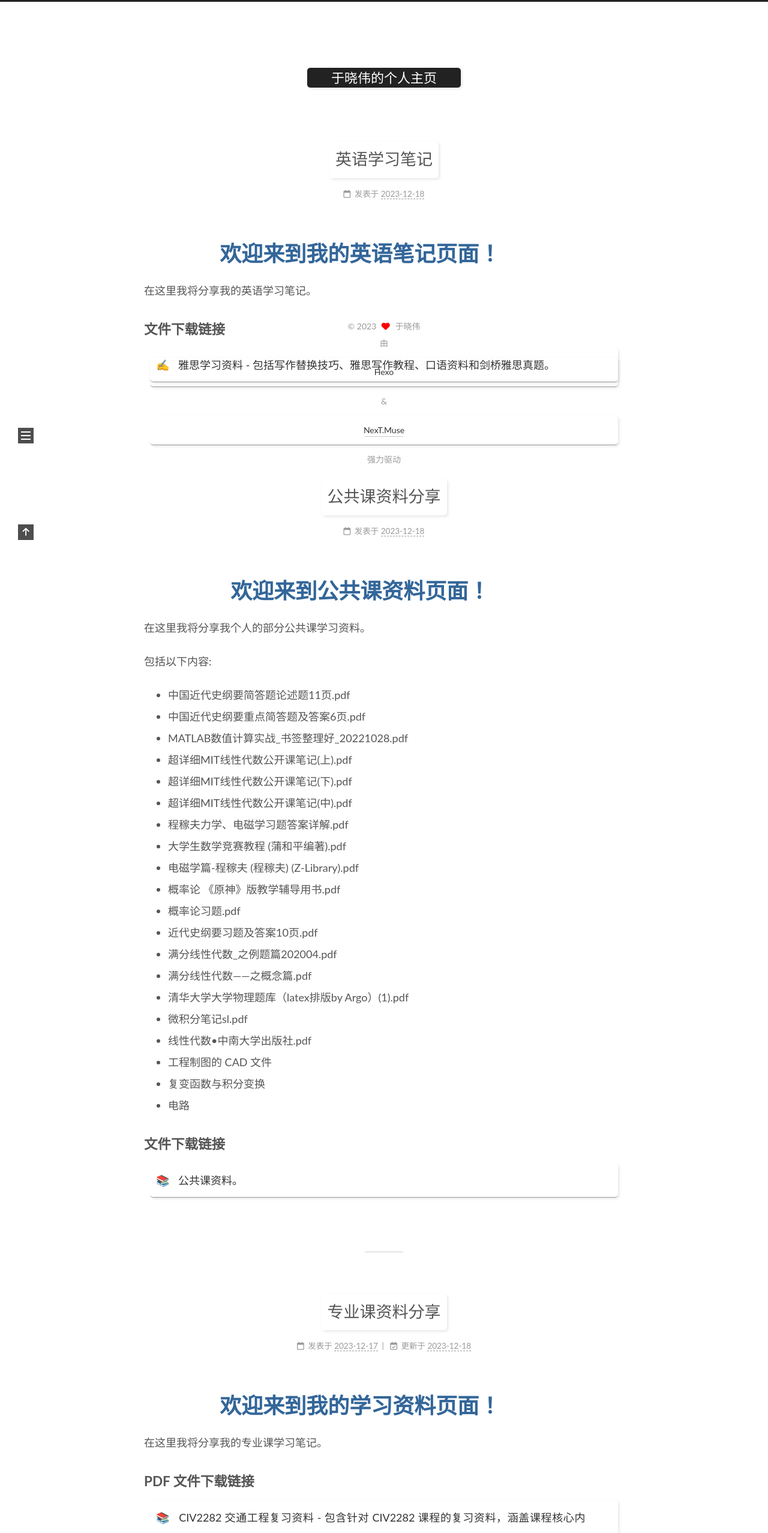
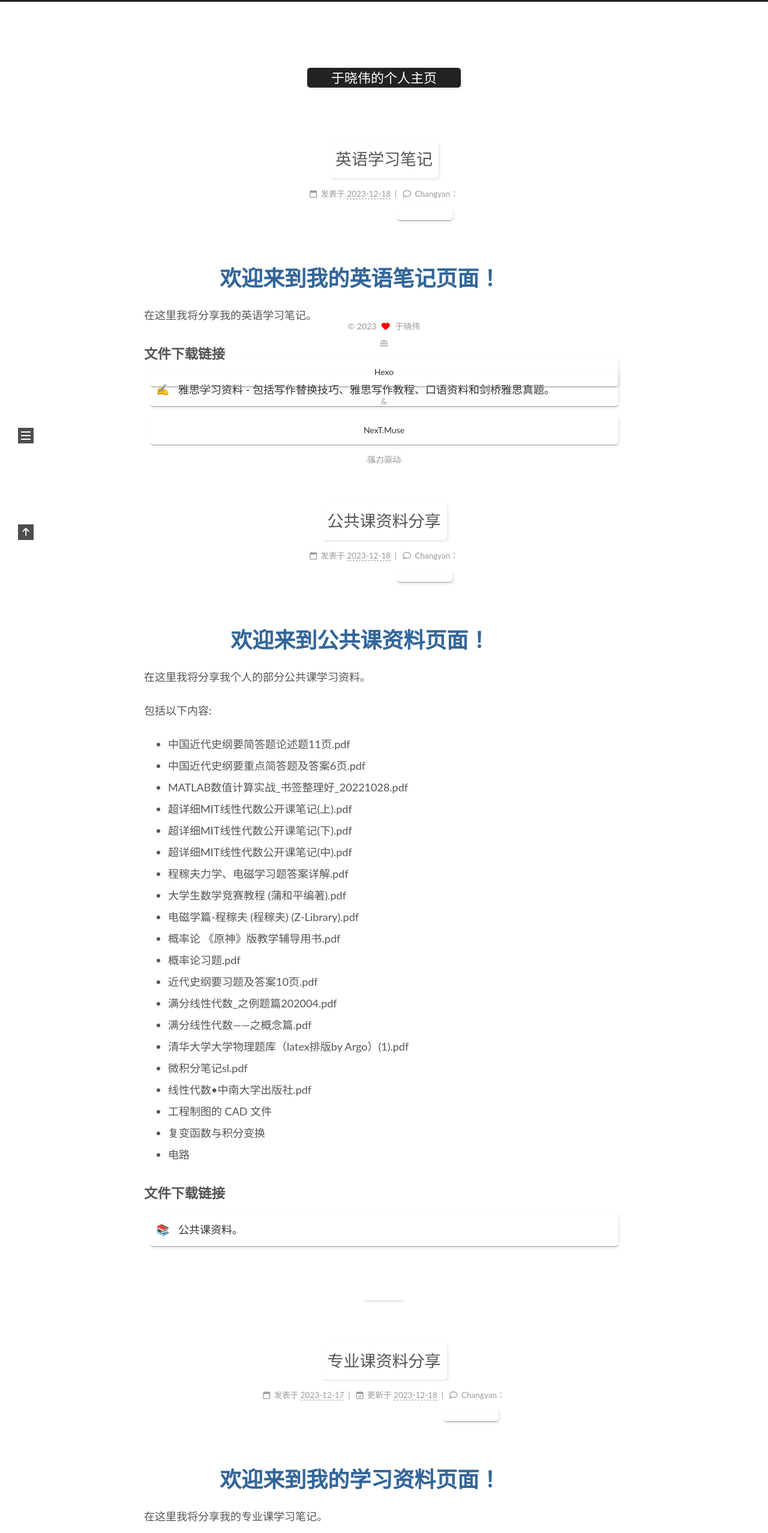
Before and after one commit to CSUCE2202/CSUCE2202.github.io, a plain HTML site: page index.html in a window 1280 px wide. Shown: the top 2555 px of the page at 60% size. Drawn offline with nearby package versions, Linux system fonts and the light colour scheme; a script that the page names is missing.

Commit message:
Site updated: 2023-12-19 12:54:14

```diff
--- a/index.html
+++ b/index.html
@@ -17,7 +17,7 @@
 <link rel="stylesheet" href="https://cdnjs.cloudflare.com/ajax/libs/font-awesome/6.5.0/css/all.min.css" integrity="sha256-yIDrPSXHZdOZhAqiBP7CKzIwMQmRCJ8UeB8Jo17YC4o=" crossorigin="anonymous">
   <link rel="stylesheet" href="https://cdnjs.cloudflare.com/ajax/libs/animate.css/3.1.1/animate.min.css" integrity="sha256-PR7ttpcvz8qrF57fur/yAx1qXMFJeJFiA6pSzWi0OIE=" crossorigin="anonymous">
 
-<script class="next-config" data-name="main" type="application/json">{"hostname":"example.com","root":"/","images":"/images","scheme":"Muse","darkmode":false,"version":"8.19.1","exturl":false,"sidebar":{"position":"left","display":"post","padding":18,"offset":12},"copycode":{"enable":false,"style":null},"fold":{"enable":false,"height":500},"bookmark":{"enable":false,"color":"#222","save":"auto"},"mediumzoom":false,"lazyload":false,"pangu":false,"comments":{"style":"tabs","active":"changyan","storage":true,"lazyload":false,"nav":null},"stickytabs":false,"motion":{"enable":true,"async":false,"transition":{"menu_item":"fadeInDown","post_block":"fadeIn","post_header":"fadeInDown","post_body":"fadeInDown","coll_header":"fadeInLeft","sidebar":"fadeInUp"}},"i18n":{"placeholder":"搜索...","empty":"没有找到任何搜索结果：${query}","hits_time":"找到 ${hits} 个搜索结果（用时 ${time} 毫秒）","hits":"找到 ${hits} 个搜索结果"}}</script><script src="/js/config.js"></script>
+<script class="next-config" data-name="main" type="application/json">{"hostname":"example.com","root":"/","images":"/images","scheme":"Muse","darkmode":false,"version":"8.19.1","exturl":false,"sidebar":{"position":"left","display":"post","padding":18,"offset":12},"copycode":{"enable":false,"style":null},"fold":{"enable":false,"height":500},"bookmark":{"enable":false,"color":"#222","save":"auto"},"mediumzoom":false,"lazyload":false,"pangu":false,"comments":{"style":"tabs","active":"changyan","storage":true,"lazyload":false,"nav":null,"activeClass":"changyan"},"stickytabs":false,"motion":{"enable":true,"async":false,"transition":{"menu_item":"fadeInDown","post_block":"fadeIn","post_header":"fadeInDown","post_body":"fadeInDown","coll_header":"fadeInLeft","sidebar":"fadeInUp"}},"i18n":{"placeholder":"搜索...","empty":"没有找到任何搜索结果：${query}","hits_time":"找到 ${hits} 个搜索结果（用时 ${time} 毫秒）","hits":"找到 ${hits} 个搜索结果"}}</script><script src="/js/config.js"></script>
 
     <meta property="og:type" content="website">
 <meta property="og:title" content="于晓伟的个人主页">
@@ -181,6 +181,20 @@
     </span>
 
 
+
+  <span class="post-meta-item">
+
+      <span class="post-meta-item-icon">
+        <i class="far fa-comment"></i>
+      </span>
+      <span class="post-meta-item-text">Changyan：</span>
+
+    <a title="英语学习笔记" href="/2023/12/18/%E8%8B%B1%E8%AF%AD%E5%AD%A6%E4%B9%A0%E7%AC%94%E8%AE%B0/#SOHUCS" itemprop="discussionUrl">
+      <span id="sourceId::83cb97147fdf6cb73b3a6732883f3c62" class="cy_cmt_count" itemprop="commentCount"></span>
+    </a>
+  </span>
+
+
 </div>
 
         </div>
@@ -290,6 +304,20 @@ a:hover {
 
       <time title="创建时间：2023-12-18 22:08:43 / 修改时间：23:12:50" itemprop="dateCreated datePublished" datetime="2023-12-18T22:08:43+08:00">2023-12-18</time>
     </span>
+
+
+
+  <span class="post-meta-item">
+
+      <span class="post-meta-item-icon">
+        <i class="far fa-comment"></i>
+      </span>
+      <span class="post-meta-item-text">Changyan：</span>
+
+    <a title="公共课资料分享" href="/2023/12/18/%E5%85%AC%E5%85%B1%E8%AF%BE%E8%B5%84%E6%96%99%E5%88%86%E4%BA%AB/#SOHUCS" itemprop="discussionUrl">
+      <span id="sourceId::86c833770d48379f3393fd6d5d71d59e" class="cy_cmt_count" itemprop="commentCount"></span>
+    </a>
+  </span>
 
 
 </div>
@@ -433,6 +461,20 @@ a:hover {
     </span>
 
 
+
+  <span class="post-meta-item">
+
+      <span class="post-meta-item-icon">
+        <i class="far fa-comment"></i>
+      </span>
+      <span class="post-meta-item-text">Changyan：</span>
+
+    <a title="专业课资料分享" href="/2023/12/17/%E5%AD%A6%E4%B9%A0%E7%AC%94%E8%AE%B0/#SOHUCS" itemprop="discussionUrl">
+      <span id="sourceId::e3b4186f6882e577d7d16b4564c12a40" class="cy_cmt_count" itemprop="commentCount"></span>
+    </a>
+  </span>
+
+
 </div>
 
         </div>
@@ -566,6 +608,8 @@ a:hover {
 
 
 
+<script class="next-config" data-name="changyan" type="application/json">{"enable":true,"appid":"cyx3inipS","appkey":"prod_2fbcf15a1f2042488c049dc9bca6d961","count":true}</script>
+<script src="/js/third-party/comments/changyan.js"></script>
 
 </body>
 </html>
```
Also changed, not shown: 2023/12/17/学习笔记/index.html (+4 -1 lines), 2023/12/18/公共课资料分享/index.html (+18 -1 lines), 2023/12/18/英语学习笔记/index.html (+18 -1 lines), archives/2023/12/index.html (+3 -1 lines), archives/2023/index.html (+3 -1 lines), archives/index.html (+3 -1 lines), pdfjs/web/viewer.html (+4 -1 lines).
